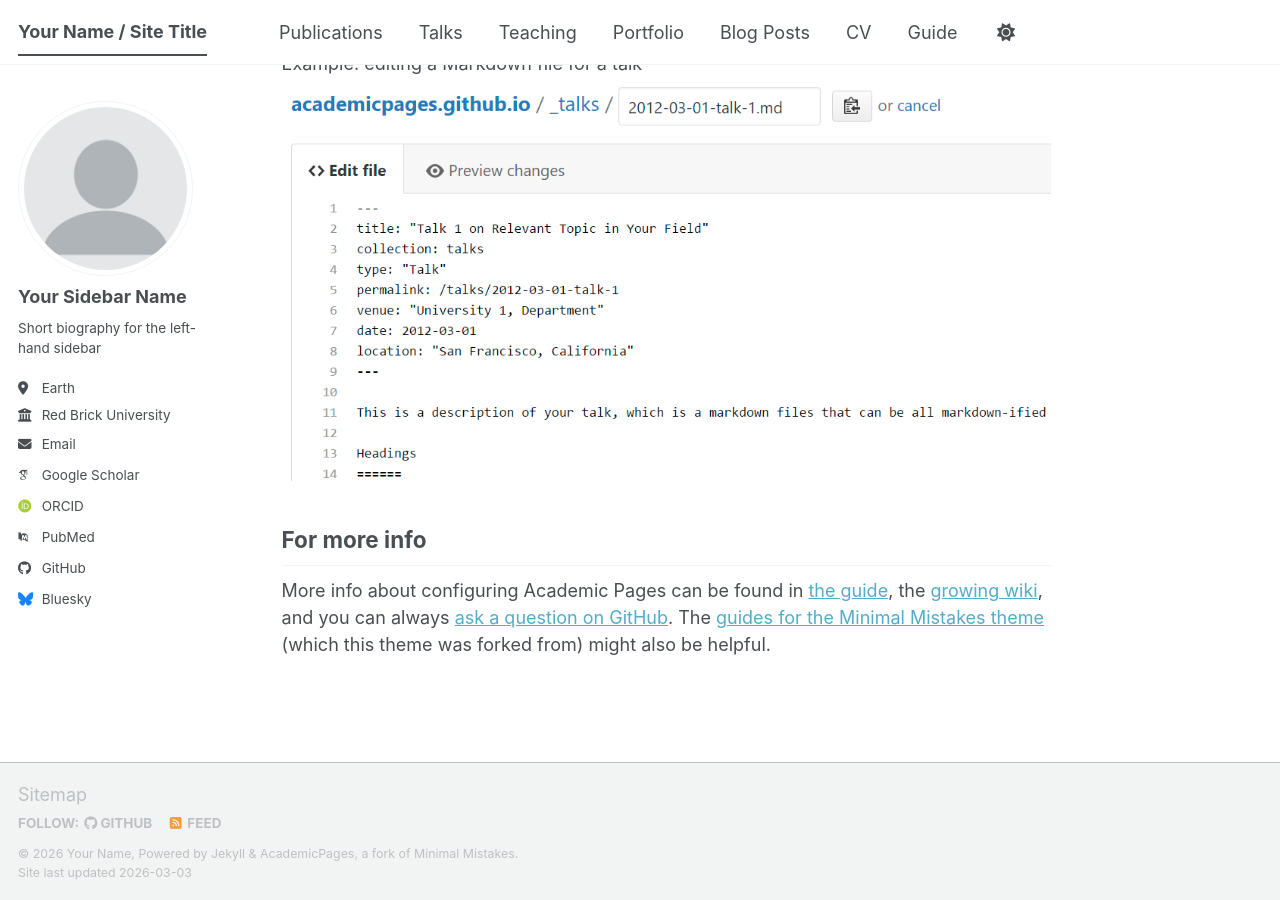
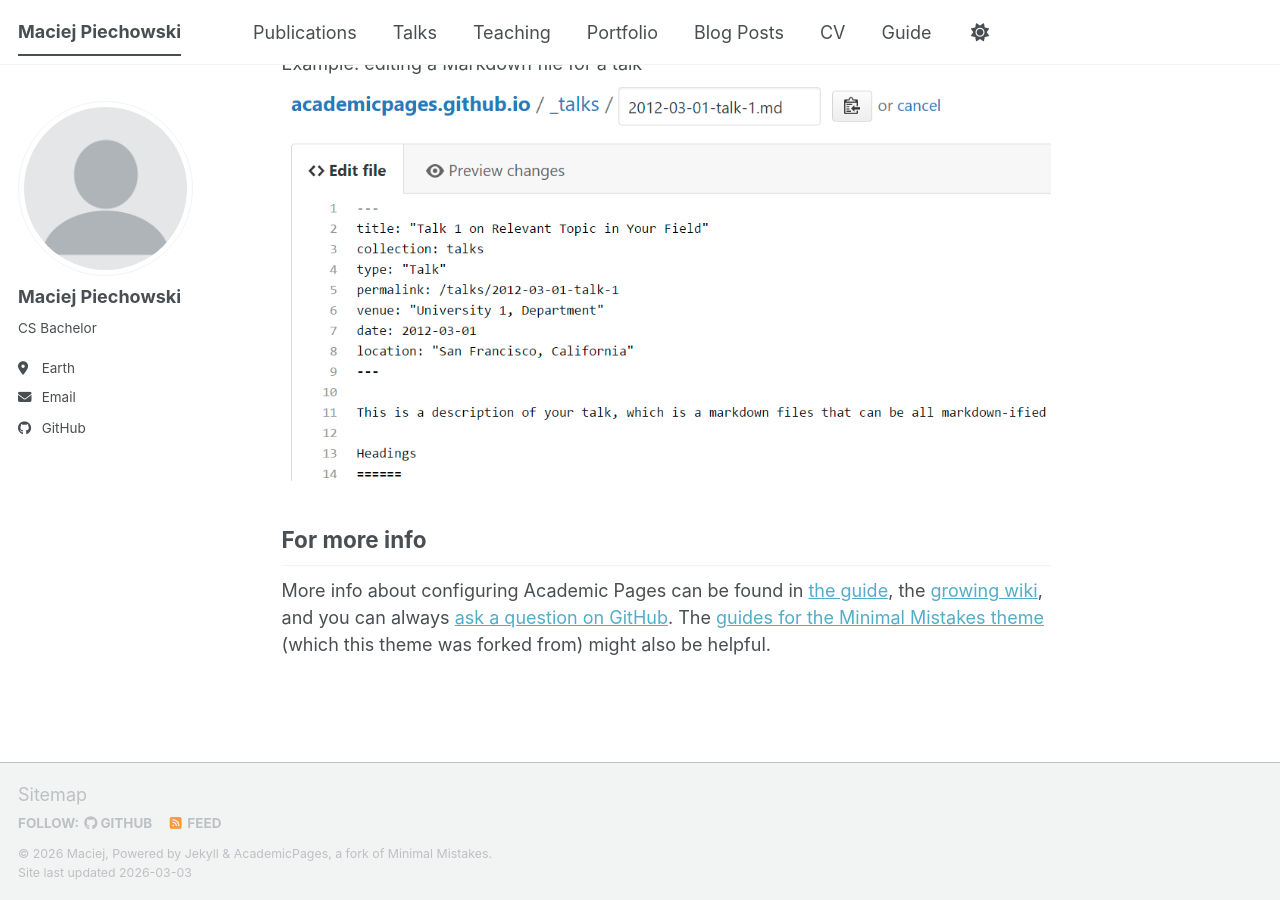
Before and after one commit to Maciej-Develop/Maciej-Develop.github.io, a Jekyll site: the page built from _pages/about.md, in a window 1280 px wide and 900 px high, scrolled down 2720 px. Built offline with Jekyll 4.4.1, drawn with Linux system fonts in a browser that asks for light colours; some web fonts are replaced; a script bundle is joined from its source files by our own code; library files that are not in the unit come from our copies.

Commit message:
test update _config.yml

```diff
--- a/_config.yml
+++ b/_config.yml
@@ -9,10 +9,10 @@
 # Basic Site Settings
 locale                   : "en-US"
 site_theme               : "default" # The available themes options are "default", "air", "sunrise", "mint", "dirt" and "contrast"
-title                    : "Your Name / Site Title"
+title                    : "Maciej Piechowski"
 title_separator          : "-"
-name                     : &name "Your Name"
-description              : &description "Your Name's academic portfolio"   # Update this with a general description of your site, this is the default if not overridden by a page
+name                     : &name "Maciej"
+description              : &description "Maciej's academic portfolio"   # Update this with a general description of your site, this is the default if not overridden by a page
 url                      : https://academicpages.github.io # The base hostname & protocol for your site e.g. "https://[your GitHub username].github.io",
                                                            # or if you already have some other page hosted on Github then use "https://[your GitHub username].github.io/[Your Repo Name]"
 baseurl                  : "" # the subpath of your site, e.g. "/blog"
@@ -24,24 +24,24 @@ repository               : "academicpages/academicpages.github.io"
 author:
   # Biographic information
   avatar           : "profile.png"
-  name             : "Your Sidebar Name"
+  name             : "Maciej Piechowski"
   pronouns         : # example: "she/her"
-  bio              : "Short biography for the left-hand sidebar"
+  bio              : "CS Bachelor"
   location         : "Earth"
-  employer         : "Red Brick University"
+  employer         :
   uri              : # URL
-  email            : "none@example.org"
+  email            : "maciej.piechowski.dev@gmail.com"
 
   # Academic websites
   academia         : # URL
   arxiv            : # URL - Update with the correct link to your profile
-  googlescholar    : "https://scholar.google.com/citations?user=PS_CX0AAAAAJ"
+  googlescholar    :
   inspire-hep      : # URL
   impactstory      : # URL
-  orcid            : "https://orcid.org/yourorcidurl"
+  orcid            :
   semantic         : # URL
   ssrn             : # URL
-  pubmed           : "https://www.ncbi.nlm.nih.gov/pubmed/?term=john+snow"
+  pubmed           :
   researchgate     : # URL
   scopus           : # URL
   zotero           : # URL
@@ -51,13 +51,13 @@ author:
   bitbucket        : # Username - Update with your username on the site
   codepen          : # Username
   dribbble         : # Username
-  github           : "academicpages"
+  github           : "Maciej-Develop"
   kaggle           : # Username
   stackoverflow    : # User number or user number and name (i.e., use "1" or "1/jeff-atwood")
 
   # Social media
   artstation       : # Username
-  bluesky          : "bsky.app" # Replace this with you Bluesky username
+  bluesky          : # Replace this with you Bluesky username
   facebook         : # Username
   flickr           : # Username
   foursquare       : # Username
```
